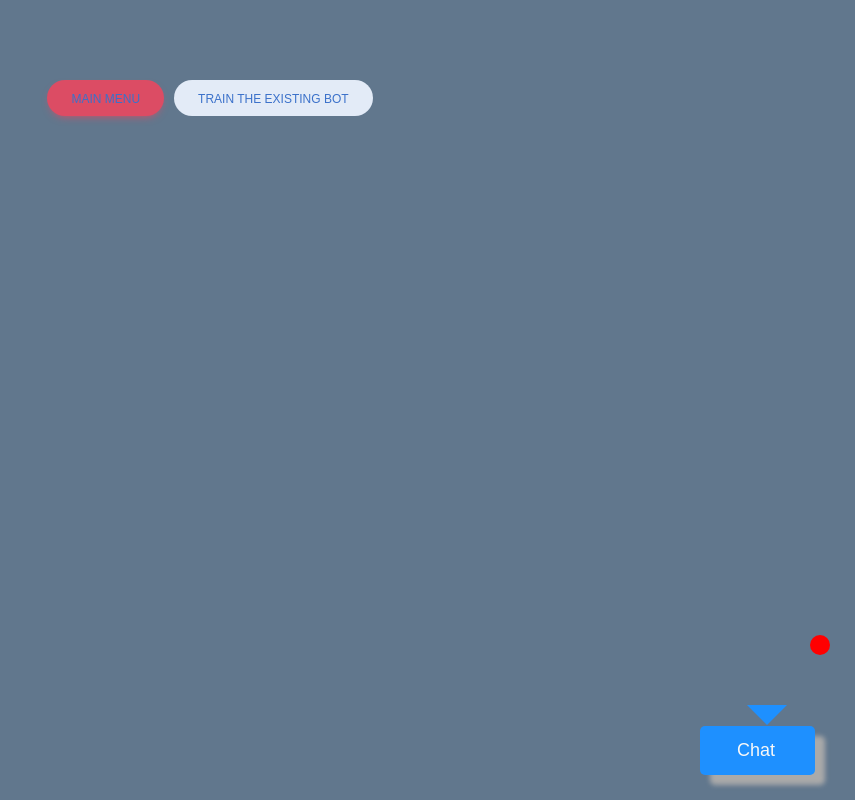
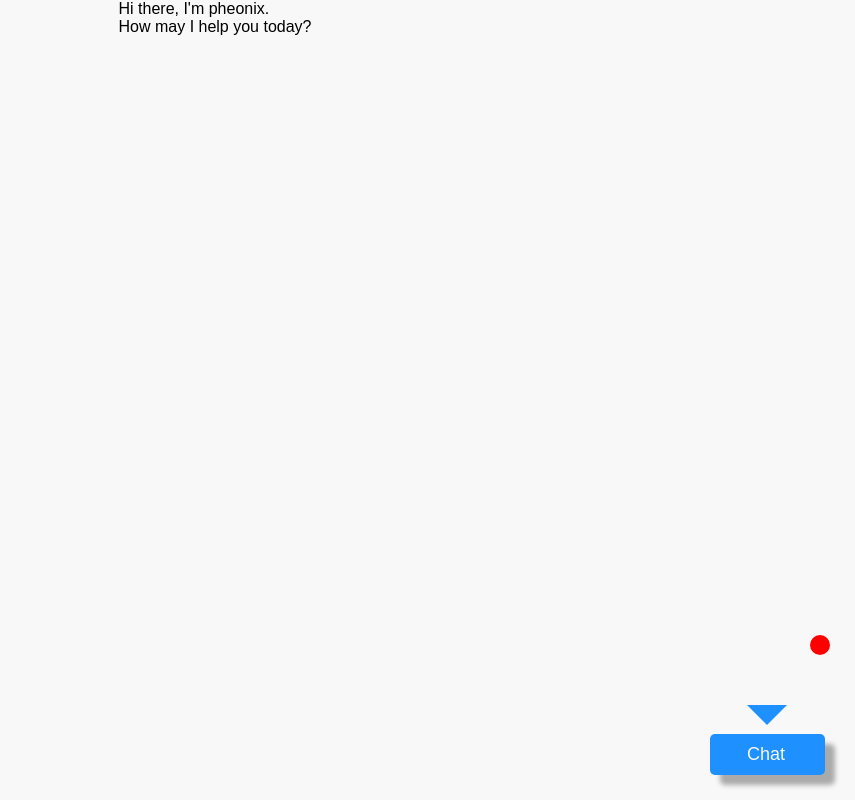
Before and after one commit to krakshat1/chatbot, a Django app: page / in a window 1280 px wide. Shown: the whole page, without its empty margins (425-1280 px from the left). Run offline with Django 4.2, Linux system fonts and the light colour scheme; some libraries are stand-ins or nearby versions.

Commit message:
some changes

```diff
--- a/chatbot_project/templates/chatbot_project/index.html
+++ b/chatbot_project/templates/chatbot_project/index.html
@@ -1,35 +1,20 @@
 {% load static %}
+
 <!DOCTYPE html>
 <html lang="en">
+
 <head>
   <meta charset="UTF-8">
   <meta http-equiv="X-UA-Compatible" content="IE=edge">
   <meta name="viewport" content="width=device-width, initial-scale=1.0">
   <title>PYBOT</title>
-  <link href="https://fonts.googleapis.com/icon?family=Material+Icons" rel="stylesheet">
-<!-- Font Awesome -->
-<link
-  href="https://cdnjs.cloudflare.com/ajax/libs/font-awesome/6.0.0/css/all.min.css"
-  rel="stylesheet"
-/>
-<!-- Google Fonts -->
-<link
-  href="https://fonts.googleapis.com/css?family=Roboto:300,400,500,700&display=swap"
-  rel="stylesheet"
-/>
-<!-- MDB -->
-<link
-  href="https://cdnjs.cloudflare.com/ajax/libs/mdb-ui-kit/6.2.0/mdb.min.css"
-  rel="stylesheet"
-/>
+
+
 <!-- Link to Static CSS -->
   <link rel="stylesheet" type="text/css" href="{% static 'chatbot_project/stylesheets/staticStyle.css' %}">
 
   <!-- Dynamic CSS -->
   <style>
-     body {
-      background-color: #61778d;
-    }
     :root {
       --fadeIn_fadeOut_transition_speed: 300ms;
     }
@@ -94,34 +79,22 @@
       transition-property: opacity, background-color, transform;
       z-index: var(--chatBot_ZIndex);
     }
-    .chat_box {
-      display: flex;
-    margin-top: 80px;
-    margin-bottom: 29px;
-    }
-    .chat_box button {margin-right: 10px; }
   </style>
 
 
 </head>
 
 <body>
-  {%csrf_token%}
-    <form id="myForm" value="query">
-  <div class="chat_box">
-  <button type="button" class="btn btn-danger btn-rounded"><a href="{% url 'chatbot_project:chatBot4' %}">Main Menu</a></button><br>
-  <button type="button" class="btn btn-secondary btn-rounded"><a href="{% url 'chatbot_project:chatBot2' %}">Train The Existing Bot</a></button><br>
-
-    <div id="botWindow" class="container fade-in-transition hidden">
+  <div id="botWindow" class="container fade-in-transition hidden">
     <div class="header">
       <div class="header">
         <h1>pheonix</h1>
-        <img src='{% static "chatbot_project/images/bot.png" %}'>
+        <img src="{% static 'chatbot_project/images/bot.png'%}">
       </div>
       <button class="hideBot fade-out-transition" type="button" onclick="hideBotFun()">X</button>
     </div>
     <div class="body">
-      <button class="bot_message">Hi! How can I help you ? </button>
+      <p class="bot_message">Hi! How can I help you ? </p>
     </div>
     <!-- Bot Typing animation -->
     <div class="botTyping-bg">
@@ -132,31 +105,27 @@
         <span>pheonix is typing</span>
       </div>
     </div>
-
+    {%csrf_token%}
+    <form id="myForm" value="query">
       <div class="footer">
-        <!-- <input id="query" type="text" onkeyup="checkText()" placeholder="Type..." name="query"> -->
-        <button class="submit_btn" name="query" onclick="checkText()" value="Click here to start" id="query"> Click here to start</button>
-
+        <input id="query" type="text" onkeyup="checkText()" placeholder="Type..." name="query">
         <button class="submit_btn" type="submit"> Send</button>
-        <!-- <i class="material-icons01" id="send-icon">send</i> -->
       </div>
     </form>
   </div>
   <!-- Here is the pheonix dialog message box to catch user's attention -->
   <div class="popup-dialog fade-in-transition hidden">
     <div class="pheonix-popup-dialog">
-
+      <span>Hi there, I'm pheonix. <br>How may I help you today?</span>
     </div>
     <div class="attention"></div>
     <div class="down-triangle"></div>
   </div>
   <button id="showBotbtn" class="showBot fade-in-transition" type="button" onclick="showBotFun()">Chat</button>
 
-
   <!-- ajax string -->
   <script src="https://ajax.googleapis.com/ajax/libs/jquery/3.6.0/jquery.min.js"></script>
-
-
+  <script src="https://ajax.googleapis.com/ajax/libs/jqueryui/1.12.1/jquery-ui.min.js"></script>
 
   <!-- JavaScript -->
   <script type="text/javascript">
@@ -183,15 +152,15 @@
     // updates the chats
     function updateChatText() {
       let html = "";
-      let botHtmlTag = '<div class = "bot-message-block floatup-msg"><img class = "bot-profile" src="{% static "chatbot_project/images/bot.png" %}"><button  class= bot_message class=submit_btn name=query onclick=checkText() value=Click here to start id=query>';
-      let userHtmlTag = '<div class = "user-message-block floatup-msg"><img class = "user-profile" src="{% static "chatbot_project/images/user.png" %}"><p class= user_message>';
+      let botHtmlTag = '<div class = "bot-message-block floatup-msg"><img class = "bot-profile" src="{% static "chatbot_project/images/download.png"%}"><p class= bot_message>';
+      let userHtmlTag = '<div class = "user-message-block floatup-msg"><img class = "user-profile"  src="{% static "chatbot_project/images/user.png"%}"><p class= user_message>';
       messages.slice().reverse().forEach(function (item, index) {
         if (item.name === "Bot") {
           if (item.message.includes("https://") == true){
             html += `<div class = "bot-message-block floatup-msg"><img class = "bot-profile" src="{% static "chatbot_project/images/bot.png" %}"><a class= bot_message href="${item.message}">${item.message}</a></div>`
           }
           else{
-            html += botHtmlTag + item.message + '</button></div>'
+            html += botHtmlTag + item.message + '</p></div>'
           }
         } else {
           html += userHtmlTag + item.message + '</p></div>'
@@ -233,7 +202,7 @@
       }, fadeIn_fadeOut_transition_speed);
 
       if (messages.length === 0) {
-        let msg2 = { name: "Bot", message: "Click Here TO Start" };
+        let msg2 = { name: "Bot", message: "Hello! How can I help you? <br> Type 'help' to get help" };
         messages.push(msg2);
         updateChatText();
         scrollToBottom();
@@ -265,6 +234,7 @@
 
 
     }
+
     function getCookie(name) {
       let cookieValue = null;
       if (document.cookie && document.cookie !== '') {
@@ -346,6 +316,3 @@
     })
 
   </script>
-</body>
-
-</html>
--- a/chatbot_project/views.py
+++ b/chatbot_project/views.py
@@ -27,7 +27,7 @@
 
 def chatBot(request):
    query = str(request.GET.get("query"))
-   name = str(request.GET.get("name"))
+
    print(query)
    print(name)
    lemmatizer=WordNetLemmatizer()
```
